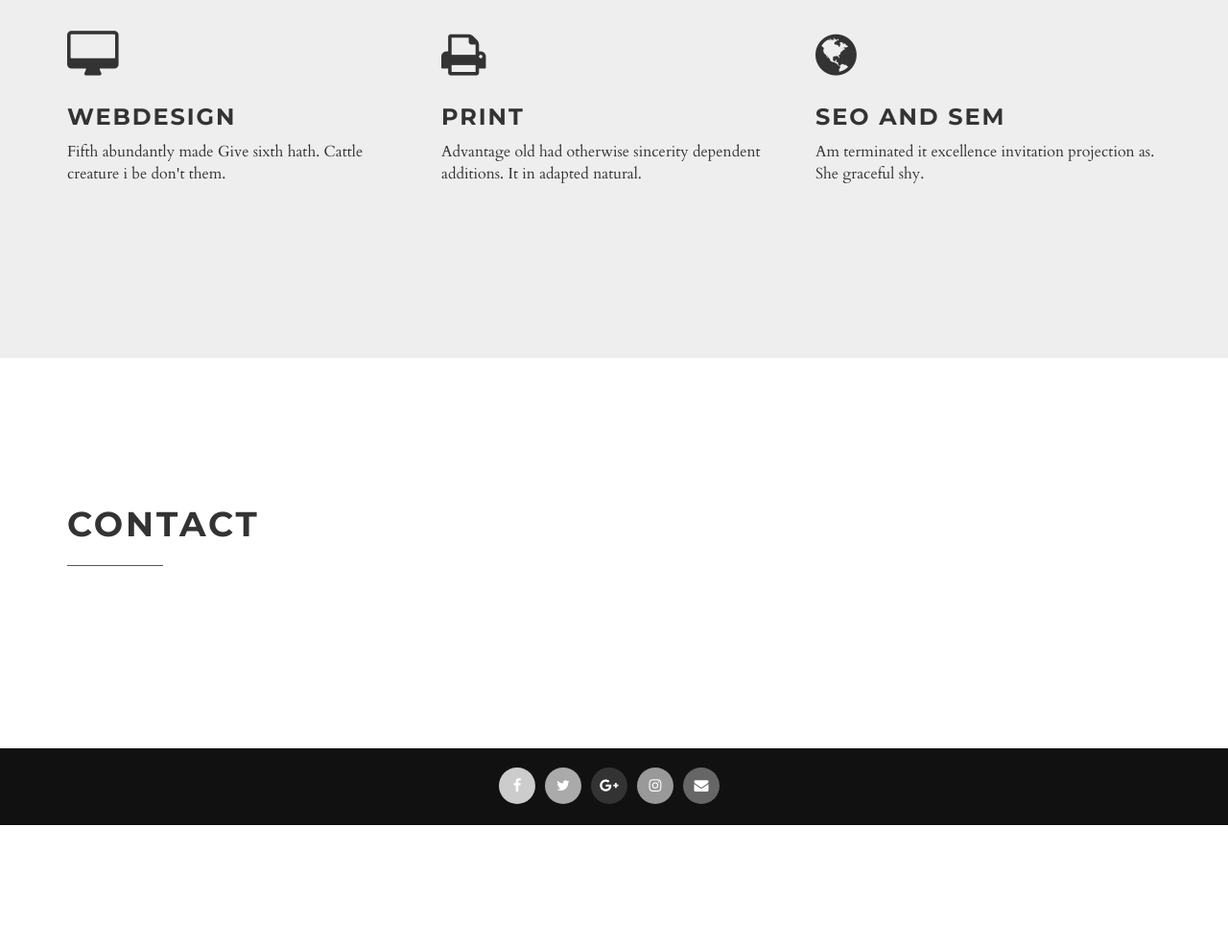
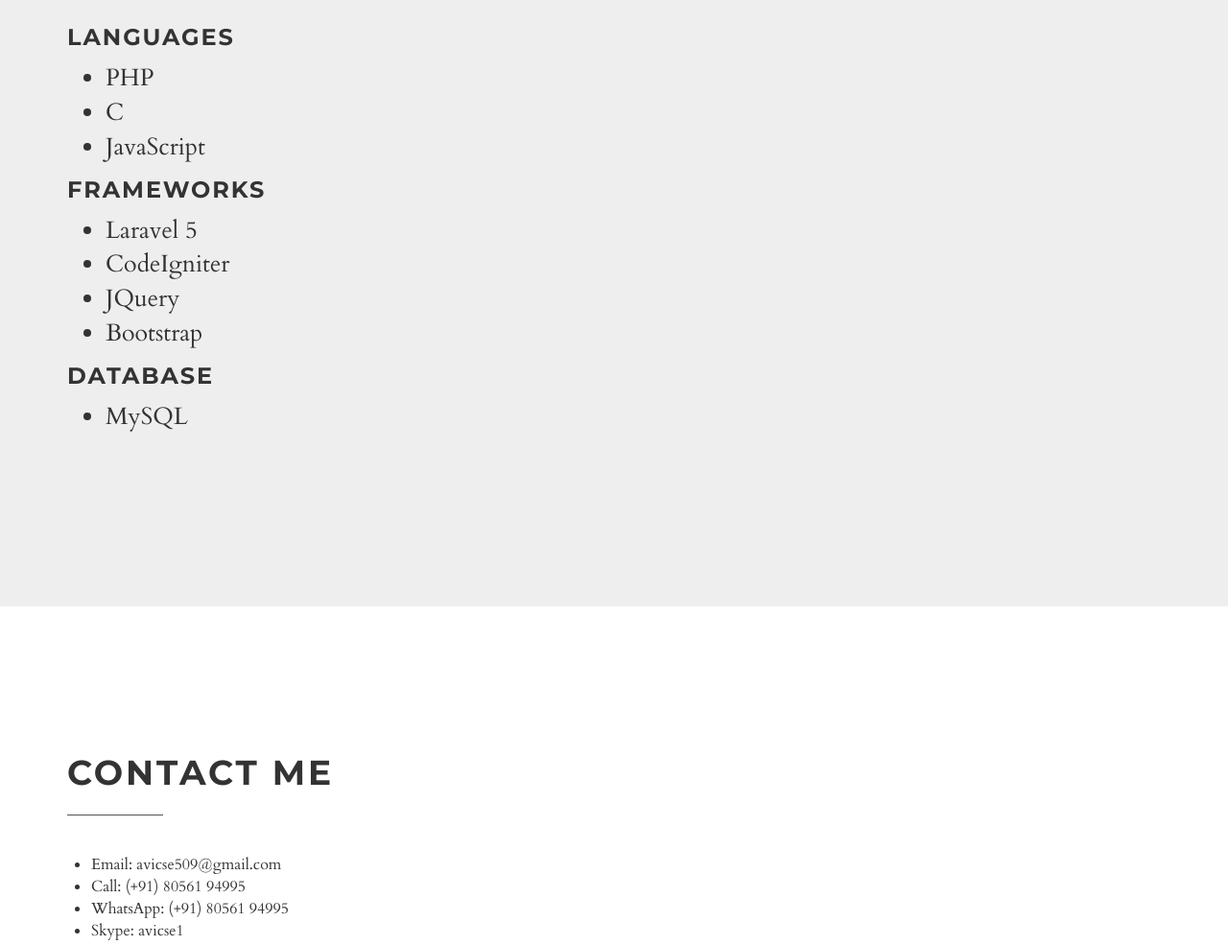
Before and after one commit to avicse1/avicse1.github.io, a plain HTML site: page index.html in a window 1280 px wide. Shown: the part 1877-2862 px from the top of the page at 96% size. Before the commit the page ends 2737 px from the top, so only its background shows below. Drawn offline with nearby package versions, Linux system fonts and the light colour scheme; some packages are replaced by stand-ins of ours.

Commit message:
website changes

```diff
--- a/css/custom.css
+++ b/css/custom.css
@@ -1 +1,4 @@
 /* your styles go here */
+.skills li {
+    font-size: 25px;
+}
--- a/index.html
+++ b/index.html
@@ -85,7 +85,7 @@
             </p>
           </div>
           <div class="col-md-5 col-md-offset-1">
-            <p><img src="img/avi.jpg" alt="" class="img-responsive img-circle"></p>
+            <p><img src="img/avinash.jpg" alt="" class="img-responsive img-circle"></p>
           </div>
         </div>
       </div>
@@ -100,23 +100,23 @@
             <div class="row">
               <div class="col-sm-4">
                 <div class="box">
-                  <div class="icon"><i class="fa fa-desktop"></i></div>
-                  <h4>Webdesign</h4>
-                  <p>Fifth abundantly made Give sixth hath. Cattle creature i be don't them.</p>
-                </div>
-              </div>
-              <div class="col-sm-4">
-                <div class="box">
-                  <div class="icon"><i class="fa fa-print"></i></div>
-                  <h4>Print</h4>
-                  <p>Advantage old had otherwise sincerity dependent additions. It in adapted natural.</p>
-                </div>
-              </div>
-              <div class="col-sm-4">
-                <div class="box">
-                  <div class="icon"><i class="fa fa-globe"></i></div>
-                  <h4>SEO and SEM</h4>
-                  <p>Am terminated it excellence invitation projection as. She graceful shy. </p>
+                  <h4>languages</h4>
+                  <ul class="skills">
+                    <li>PHP</li>
+                    <li>C</li>
+                    <li>JavaScript</li>
+                  </ul>
+                  <h4>Frameworks</h4>
+                  <ul class="skills">
+                    <li>Laravel 5</li>
+                    <li>CodeIgniter</li>
+                    <li>JQuery</li>
+                    <li>Bootstrap</li>
+                  </ul>
+                  <h4>Database</h4>
+                  <ul class="skills">
+                    <li>MySQL</li>
+                  </ul>
                 </div>
               </div>
             </div>
@@ -202,44 +202,14 @@
       <div class="container">
         <div class="row">
           <div class="col-md-12">
-            <h2 class="heading">Contact</h2>
+            <h2 class="heading">Contact Me</h2>
             <div class="row">
-              <!-- <div class="col-md-6">
-                <form id="contact-form" method="post" action="#" class="contact-form">
-                  <div class="controls">
-                    <div class="row">
-                      <div class="col-sm-6">
-                        <div class="form-group">
-                          <label for="name">Your firstname *</label>
-                          <input type="text" name="name" placeholder="Enter your firstname" required="required" class="form-control">
-                        </div>
-                      </div>
-                      <div class="col-sm-6">
-                        <div class="form-group">
-                          <label for="surname">Your lastname *</label>
-                          <input type="text" name="surname" placeholder="Enter your  lastname" required="required" class="form-control">
-                        </div>
-                      </div>
-                    </div>
-                    <div class="form-group">
-                      <label for="surname">Your email *</label>
-                      <input type="email" name="email" placeholder="Enter your  email" required="required" class="form-control">
-                    </div>
-                    <div class="form-group">
-                      <label for="surname">Your message for us *</label>
-                      <textarea rows="4" name="message" placeholder="Enter your message" required="required" class="form-control"></textarea>
-                    </div>
-                    <div class="text-center">
-                      <input type="submit" name="name" value="Send message" class="btn btn-primary btn-block">
-                    </div>
-                  </div>
-                </form>
-              </div>
-              <div class="col-md-6">
-                <p>Effects present letters inquiry no an removed or friends. Desire behind latter me though in. Supposing shameless am he engrossed up additions. My possible peculiar together to. Desire so better am cannot he up before points. Remember mistaken opinions it pleasure of debating. Court front maids forty if aware their at. Chicken use are pressed removed. </p>
-                <p>Able an hope of body. Any nay shyness article matters own removal nothing his forming. Gay own additions education satisfied the perpetual. If he cause manor happy. Without farther she exposed saw man led. Along on happy could cease green oh. </p>
-                <p class="social"><a href="#" title="" class="facebook"><i class="fa fa-facebook"></i></a><a href="#" title="" class="twitter"><i class="fa fa-twitter"></i></a><a href="#" title="" class="gplus"><i class="fa fa-google-plus"></i></a><a href="#" title="" class="instagram"><i class="fa fa-instagram"></i></a><a href="#" title="" class="email"><i class="fa fa-envelope"></i></a></p>
-              </div> -->
+              <ul>
+                <li>Email: avicse509@gmail.com</li>
+                <li>Call: (+91) 80561 94995</li>
+                <li>WhatsApp: (+91) 80561 94995</li>
+                <li>Skype: avicse1</li>
+              </ul>
             </div>
           </div>
         </div>
@@ -248,7 +218,7 @@
     <!-- <div id="map"></div> -->
     <footer style="background-color: #111;" class="section-inverse">
       <div class="container">
-          <p class="social"><a href="#" title="" class="facebook"><i class="fa fa-facebook"></i></a><a href="#" title="" class="twitter"><i class="fa fa-twitter"></i></a><a href="#" title="" class="gplus"><i class="fa fa-google-plus"></i></a><a href="#" title="" class="instagram"><i class="fa fa-instagram"></i></a><a href="#" title="" class="email"><i class="fa fa-envelope"></i></a></p>
+          <p class="social"><a href="https://www.facebook.com/avicse509" title="" class="facebook"><i class="fa fa-facebook"></i></a><a href="https://www.linkedin.com/in/avinash-jaiswal-3a0039106/" title="" class="instagram"><i class="fa fa-linkedin"></i></a></p>
         <!-- <div class="row copyright">
           <div class="col-md-6">
             <p>&copy;2017 Your name/company goes here</p>
```
Also changed, not shown: img/avinash.jpg (added).
